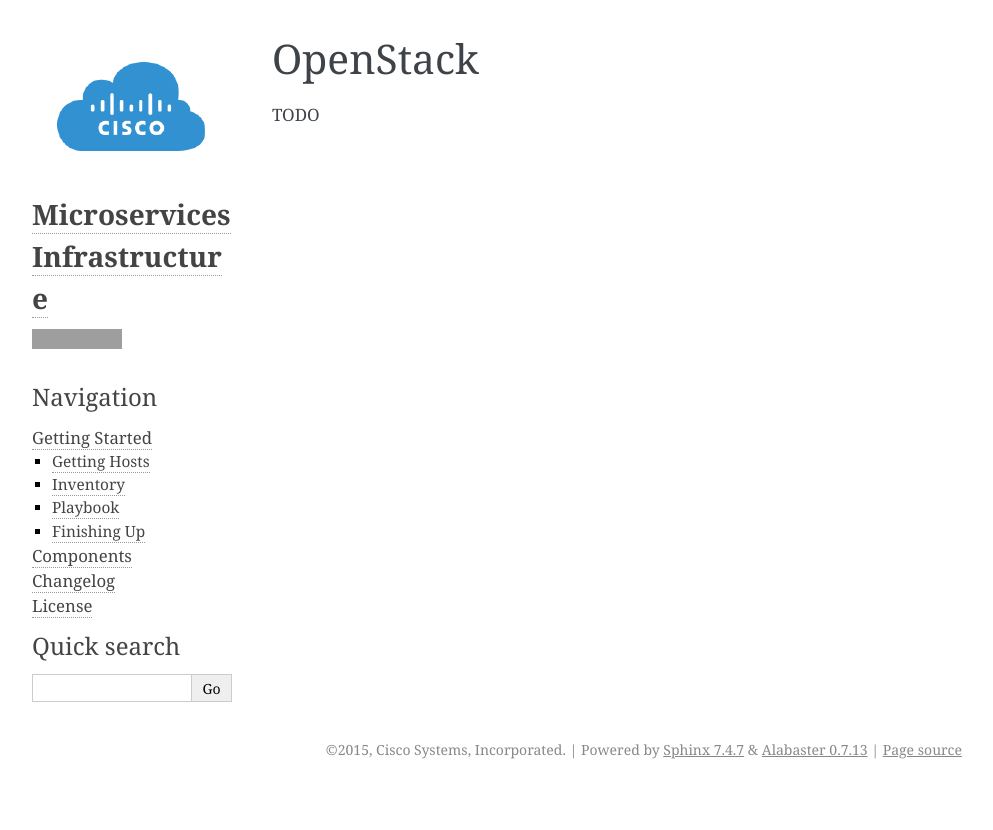
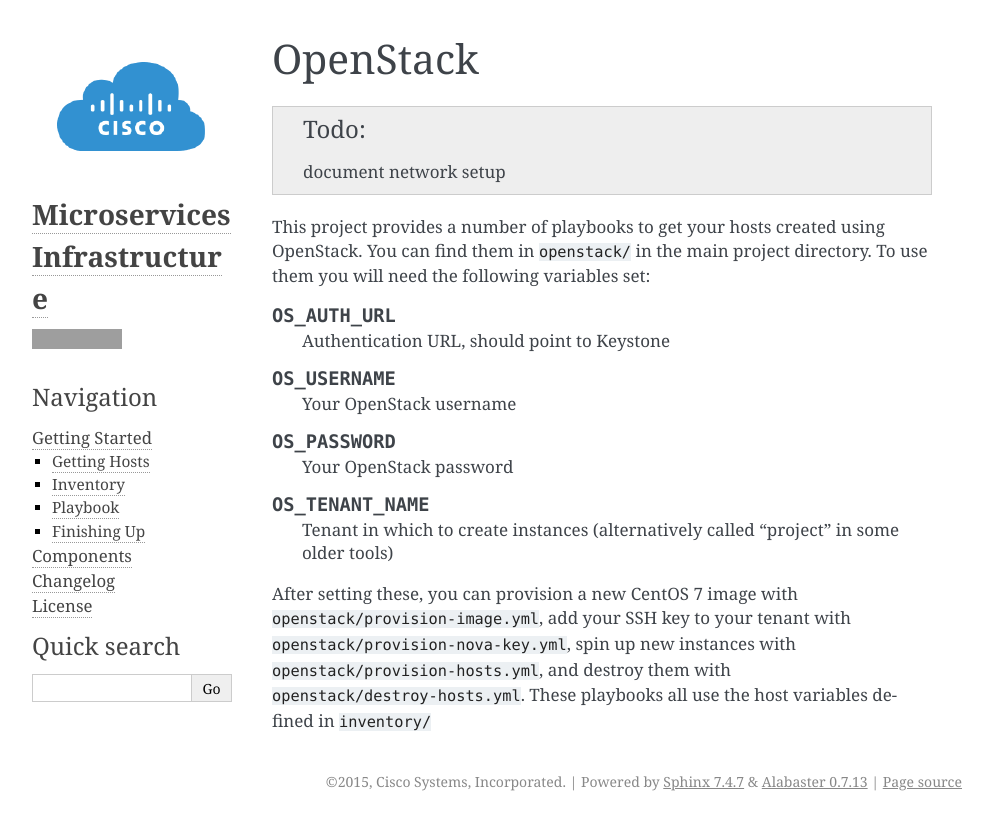
Before and after one commit to mantl/mantl, a Sphinx documentation site: the page built from docs/getting_started/openstack.rst, in a window 1280 px wide. Shown: the top 830 px of the page, without its empty margins (148-1141 px from the left). Built offline with Sphinx 7.4.7, drawn with Linux system fonts in a browser that asks for light colours; grey boxes are pictures that could not be loaded.

Commit message:
docs: fill out OpenStack getting_started doc

```diff
--- a/docs/conf.py
+++ b/docs/conf.py
@@ -58,7 +58,7 @@
 # The short X.Y version.
 version = '0.1'
 # The full version, including alpha/beta/rc tags.
-release = '0.1'
+release = '0.1pre'
 
 # The language for content autogenerated by Sphinx. Refer to documentation
 # for a list of supported languages.
@@ -280,3 +280,6 @@
     'python': ('http://docs.python.org/', None),
     'ansible': ('http://docs.ansible.com/', None),
 }
+
+# -- Options for todo ext ------------------------------------------------
+todo_include_todos = os.getenv('INCLUDE_TODOS', '0') == '1' or version != release
--- a/docs/getting_started/openstack.rst
+++ b/docs/getting_started/openstack.rst
@@ -1,4 +1,33 @@
 OpenStack
 =========
 
-TODO
+.. todo:: document network setup
+
+This project provides a number of playbooks to get your hosts created
+using OpenStack. You can find them in ``openstack/`` in the main
+project directory. To use them you will need the following variables
+set:
+
+.. envvar:: OS_AUTH_URL
+
+   Authentication URL, should point to Keystone
+
+.. envvar:: OS_USERNAME
+
+   Your OpenStack username
+
+.. envvar:: OS_PASSWORD
+
+   Your OpenStack password
+
+.. envvar:: OS_TENANT_NAME
+
+   Tenant in which to create instances (alternatively called "project"
+   in some older tools)
+
+After setting these, you can provision a new CentOS 7 image with
+``openstack/provision-image.yml``, add your SSH key to your tenant
+with ``openstack/provision-nova-key.yml``, spin up new instances with
+``openstack/provision-hosts.yml``, and destroy them with
+``openstack/destroy-hosts.yml``. These playbooks all use the host
+variables defined in ``inventory/``
```
